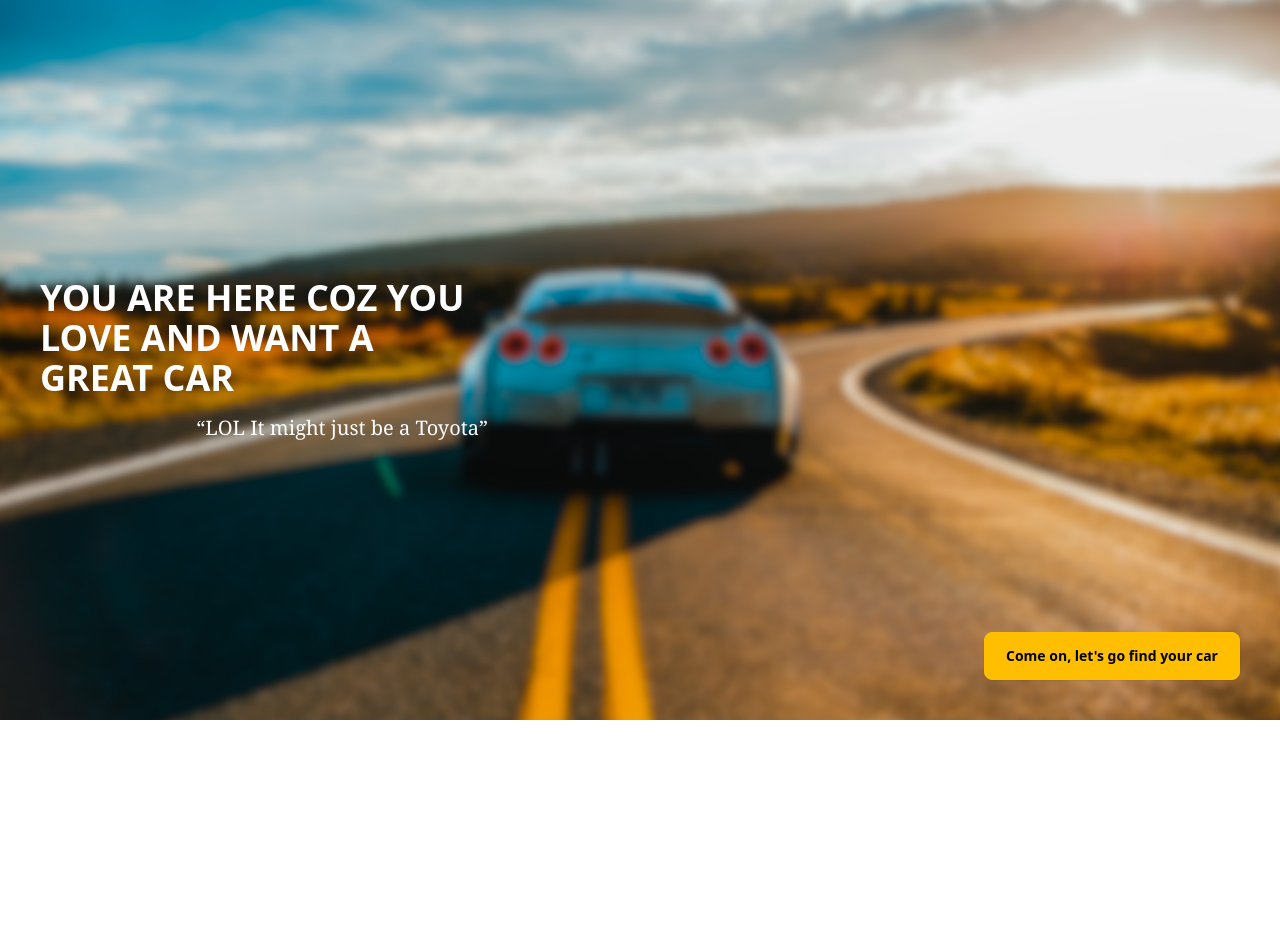
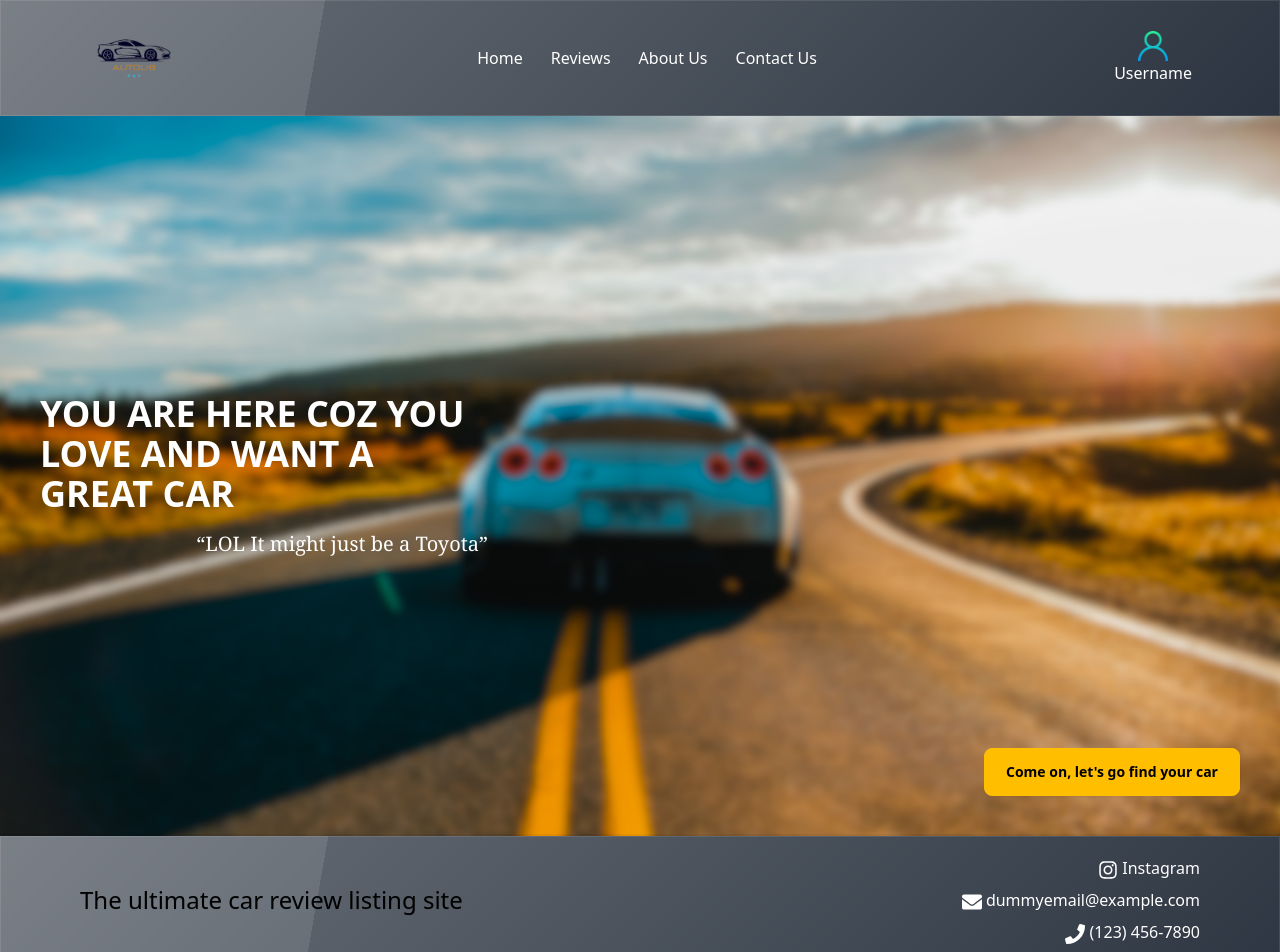
Before and after one commit to Josekariz/reactautolib, a React (Create React App) app in the folder frontend/: page / in a window 1280 px wide. Shown: the top 952 px of the page. Before the commit the page ends 800 px from the top, so only its background shows below. Built offline with nearby package versions, Linux system fonts and the light colour scheme.

Commit message:
create navbar and footer

```diff
--- a/frontend/src/App.jsx
+++ b/frontend/src/App.jsx
@@ -1,10 +1,17 @@
-// import { Link } from 'react-router-dom';
+import { Link } from "react-router-dom";
 
-import backgroundImage from './assets/background.jpg'; // Adjust the path according to your file structure
+import Navbar from "./Navbar/Navbar";
+import backgroundImage from "./assets/background.jpg"; // Adjust the path according to your file structure
+import Footer from "./Footer/Footer";
 
 export default function App() {
   return (
-    <div className="relative h-[90vh] bg-cover bg-center" style={{ backgroundImage: `url(${backgroundImage})` }}>
+    <>
+      <Navbar />
+      <div
+        className="relative h-[90vh] bg-cover bg-center"
+        style={{ backgroundImage: `url(${backgroundImage})` }}
+      >
         {/* Text content */}
         <div className="flex h-full items-center justify-between">
           <div className="ml-10 max-w-md">
@@ -19,12 +26,14 @@ export default function App() {
 
         {/* Bottom right button */}
         <div className="absolute right-10 bottom-10">
-        {/* <Link to="/reviews"> */}
+          <Link to="/reviews">
             <button className="btn btn-warning btn-wide">
               Come on, let's go find your car
             </button>
-        {/* </Link> */}
+          </Link>
         </div>
       </div>
+      <Footer />
+    </>
   );
 }
--- /dev/null
+++ b/frontend/src/Footer/Footer.jsx
@@ -0,0 +1,40 @@
+import { Link } from 'react-router-dom';
+import { FaInstagram, FaEnvelope, FaPhone } from 'react-icons/fa';
+
+export default function Footer() {
+    const currentYear = new Date().getFullYear();
+
+    return (
+        <footer className="bg-neutral glass py-5">
+            <div className="max-w-6xl mx-auto px-4">
+                <div className="flex justify-between items-center flex-col md:flex-row text-lg">
+                    {/* Left side: Slogan */}
+                    <div className="mb-4 md:mb-0 flex-1 text-center md:text-left">
+                        <span className="text-black text-xs sm:text-sm md:text-lg lg:text-xl xl:text-2xl">The ultimate car review listing site</span>
+                    </div>
+
+                    {/* Right side: Contact Information */}
+                    <div className="flex flex-col items-center md:items-end text-white text-xs sm:text-sm md:text-base space-y-2">
+                        <Link href="https://www.instagram.com/sejoqariz/" className="hover:underline">
+                            <span><FaInstagram className="inline text-lg md:text-xl"/> Instagram</span>
+                        </Link>
+                        <Link href="mailto:dummyemail@example.com" className="hover:underline">
+                            <span><FaEnvelope className="inline text-lg md:text-xl"/> dummyemail@example.com</span>
+                        </Link>
+                        <Link href="tel:1234567890" className="hover:underline">
+                            <span><FaPhone className="inline text-lg md:text-xl"/> (123) 456-7890</span>
+                        </Link>
+                    </div>
+                </div>
+
+                {/* Thin white line */}
+                <hr className="my-4 border-t border-white" />
+
+                {/* Bottom Center: Copyright */}
+                <div className="text-center text-xs sm:text-sm md:text-base lg:text-lg">
+                    <span className="text-white">&copy; {currentYear}</span>
+                </div>
+            </div>
+        </footer>
+    );
+}
--- /dev/null
+++ b/frontend/src/Navbar/Navbar.jsx
@@ -0,0 +1,78 @@
+import React, { useState, useEffect, useRef } from 'react';
+import { Link } from 'react-router-dom';
+import Logo from "../assets/logo.png";
+import Prof from "../assets/profileholder.png";
+
+export default function Navbar({ userProfile }) {
+    const [isOpen, setIsOpen] = useState(false);
+    const [isProfileDropdownOpen, setIsProfileDropdownOpen] = useState(false);
+    const profileImage = userProfile ? userProfile.image : Prof;
+    const dropdownRef = useRef(null);
+
+    const handleProfileClick = () => {
+        setIsProfileDropdownOpen(!isProfileDropdownOpen);
+    };
+
+    useEffect(() => {
+        const handleClickOutside = (event) => {
+            if (dropdownRef.current && !dropdownRef.current.contains(event.target)) {
+                setIsProfileDropdownOpen(false);
+                setIsOpen(false);
+            }
+        };
+
+        document.addEventListener("mousedown", handleClickOutside);
+        return () => {
+            document.removeEventListener("mousedown", handleClickOutside);
+        };
+    }, [dropdownRef]);
+
+    return (
+      <nav className="bg-neutral glass">
+        <div className="max-w-6xl mx-auto px-4">
+          <div className="flex justify-between items-center">
+            <Link to="/" className="flex items-center py-2 px-1 cursor-pointer">
+              <img src={Logo} alt="Logo" width={100} height={100} />
+            </Link>
+
+            <div className="hidden md:flex items-center space-x-1">
+              {["/", "/reviews", "/about", "/contact"].map((path, index) => (
+                <Link key={index} to={path} className="py-5 px-3 text-base-100 navbar-link hover:text-blue-500 hover:scale-110">
+                  {['Home', 'Reviews', 'About Us', 'Contact Us'][index]}
+                </Link>
+              ))}
+            </div>
+
+            <div className="flex items-center space-x-3" ref={dropdownRef}>
+              <div onClick={handleProfileClick} className="flex flex-col items-center py-5 px-2 cursor-pointer">
+                <img src={profileImage} alt="Profile" width={30} height={30} />
+                <span className="text-base-100">{userProfile ? userProfile.name : 'Username'}</span>
+              </div>
+              {isProfileDropdownOpen && (
+                <div className="absolute mt-12 py-2 bg-white shadow-lg rounded-sm">
+                  <Link to="/profile" className="block px-4 py-2 hover:bg-gray-100 text-black cursor-pointer">My Account</Link>
+                  <span className="block px-4 py-2 hover:bg-gray-100 text-black cursor-pointer">{userProfile ? 'Sign Out' : 'Sign In'}</span>
+                </div>
+              )}
+
+              <div className="md:hidden flex items-center">
+                <button onClick={() => setIsOpen(!isOpen)} className="mobile-menu-button">
+                  <svg className="w-6 h-6" fill="none" strokeLinecap="round" strokeLinejoin="round" strokeWidth="2" viewBox="0 0 24 24" stroke="currentColor">
+                    <path d="M4 6h16M4 12h16m-7 6h7"></path>
+                  </svg>
+                </button>
+              </div>
+            </div>
+          </div>
+
+          <div className={`${isOpen ? 'flex' : 'hidden'} md:hidden flex-col items-center`} ref={dropdownRef}>
+            {["/", "/reviews", "/about", "/contact"].map((path, index) => (
+              <Link key={index} to={path} className="block py-2 px-4 text-sm text-base-100 navbar-link hover:text-blue-500 hover:scale-110">
+                {['Home', 'Reviews', 'About Us', 'Contact Us'][index]}
+              </Link>
+            ))}
+          </div>
+        </div>
+      </nav>
+    );
+}
--- a/frontend/src/pages/contact/Contact.jsx
+++ b/frontend/src/pages/contact/Contact.jsx
@@ -1,25 +1,44 @@
-import React from 'react';
-import { FaInstagram, FaEnvelope, FaPhone, FaLinkedin, FaGithub } from 'react-icons/fa';
-import './contact.css'; // Import the CSS file
+import React from "react";
+import {
+  FaInstagram,
+  FaEnvelope,
+  FaPhone,
+  FaLinkedin,
+  FaGithub,
+} from "react-icons/fa";
+import "./contact.css"; // Import the CSS file
+import Navbar from "../../Navbar/Navbar";
+import Footer from "../../Footer/Footer";
 
 export default function Contact() {
   return (
+    <>
+      <Navbar />
       <div className="container mx-auto px-4 py-8">
         <div className="glass bg-yellow-100 p-8 rounded-lg shadow-lg backdrop-filter backdrop-blur-lg dark:bg-opacity-30 moving-card">
           <h1 className="text-4xl font-bold text-center mb-8">Contact Us</h1>
 
           <div className="flex flex-col items-center space-y-6">
-                    <a href="https://www.instagram.com/sejoqariz/" className="flex items-center space-x-2 cursor-pointer link-hover">
+            <a
+              href="https://www.instagram.com/sejoqariz/"
+              className="flex items-center space-x-2 cursor-pointer link-hover"
+            >
               <FaInstagram className="text-3xl" />
               <span className="text-xl">Instagram</span>
             </a>
 
-                    <a href="https://www.linkedin.com/in/josephmachariakariuki/" className="flex items-center space-x-2 cursor-pointer link-hover">
+            <a
+              href="https://www.linkedin.com/in/josephmachariakariuki/"
+              className="flex items-center space-x-2 cursor-pointer link-hover"
+            >
               <FaLinkedin className="text-3xl" />
               <span className="text-xl">LinkedIn</span>
             </a>
 
-                    <a href="https://github.com/Josekariz" className="flex items-center space-x-2 cursor-pointer link-hover">
+            <a
+              href="https://github.com/Josekariz"
+              className="flex items-center space-x-2 cursor-pointer link-hover"
+            >
               <FaGithub className="text-3xl" />
               <span className="text-xl">GitHub</span>
             </a>
@@ -35,10 +54,13 @@ export default function Contact() {
             </div>
 
             <p className="text-center text-xl mt-6">
-                        We're always here to help with any inquiries you might have. Feel free to reach out to us through any of the channels listed above!
+              We're always here to help with any inquiries you might have. Feel
+              free to reach out to us through any of the channels listed above!
             </p>
           </div>
         </div>
       </div>
+      <Footer />
+    </>
   );
 }
```
Also changed, not shown: frontend/src/pages/about/About.jsx (+47 -17 lines). Lines whose indentation alone changed are shown as unchanged.
